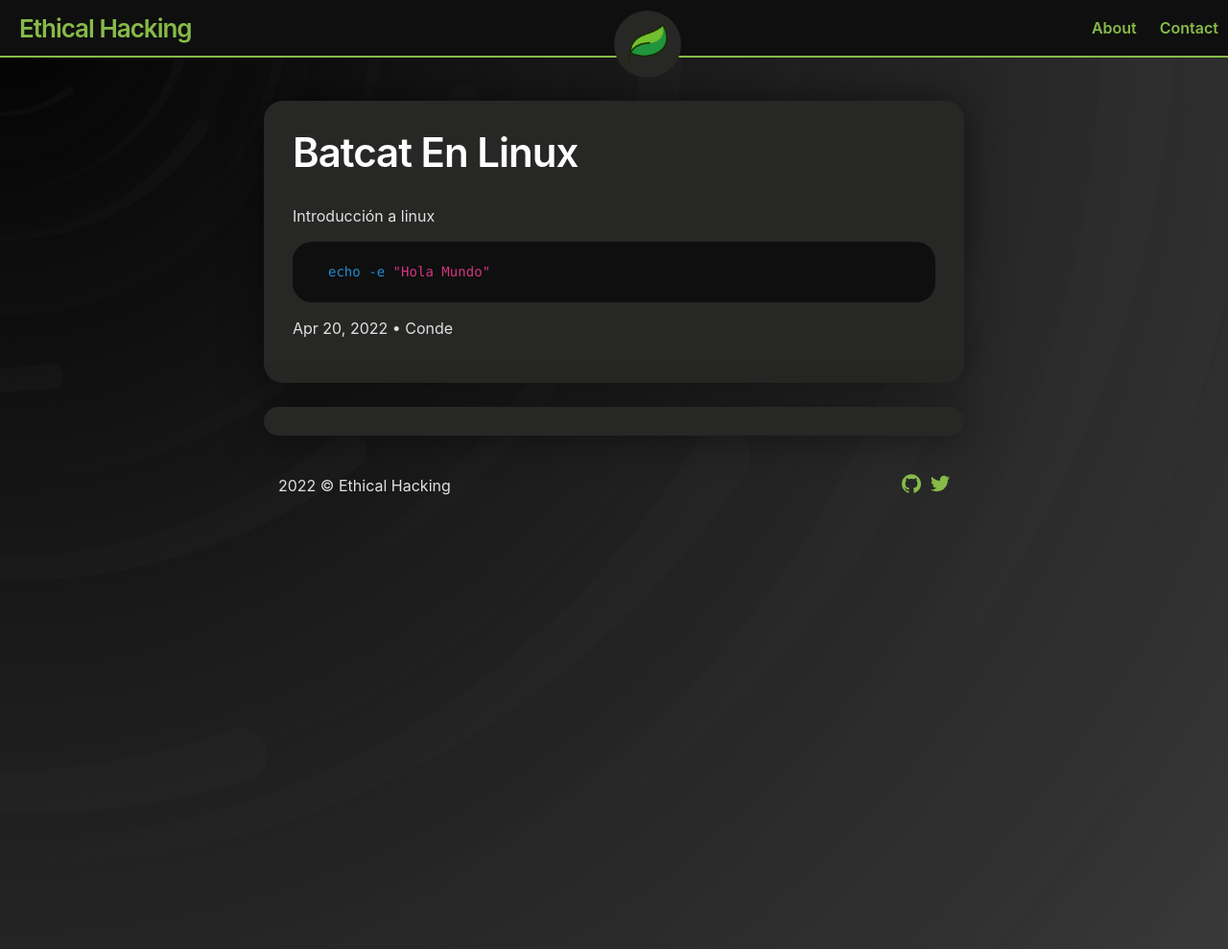
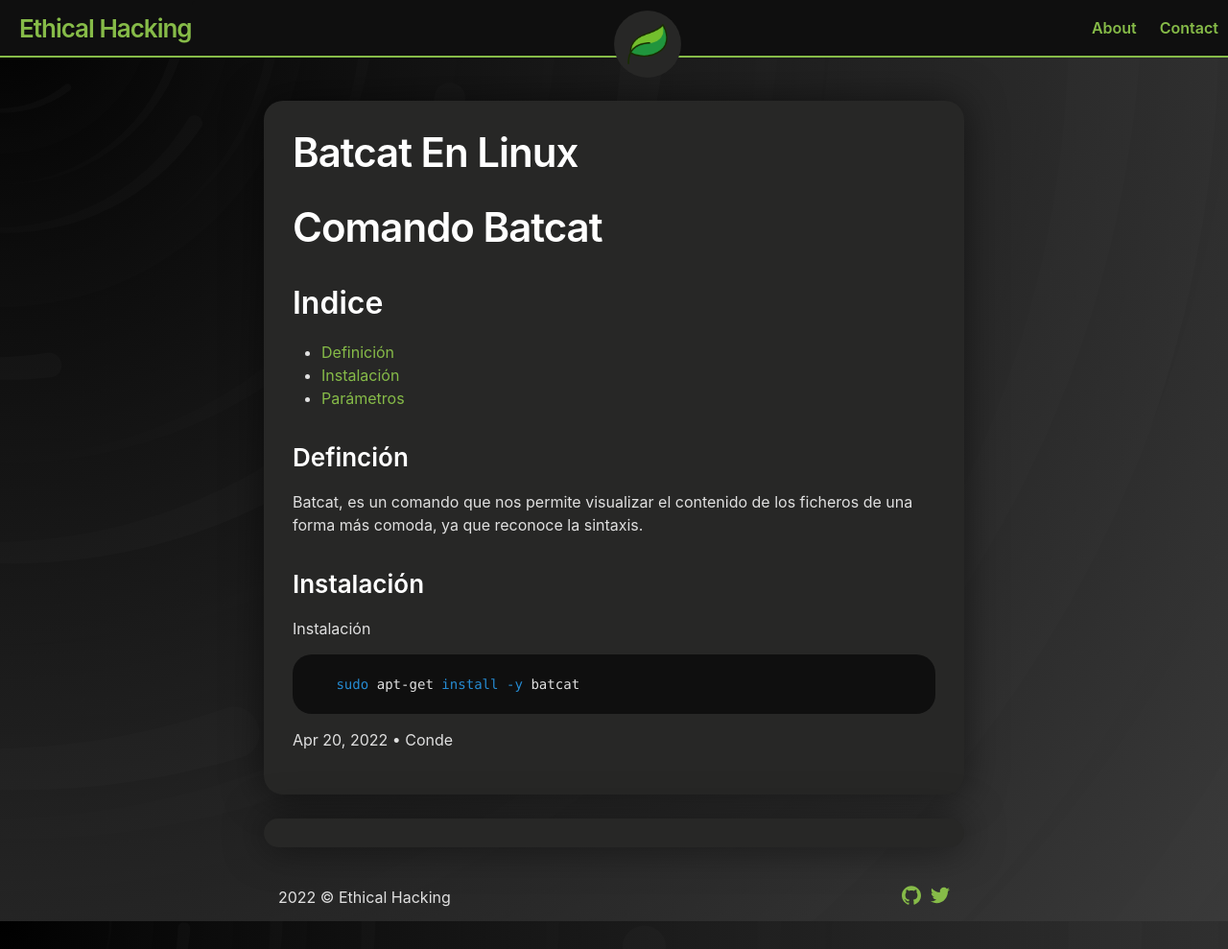
Before and after one commit to H4ckTrick/H4ckTrick.github.io, a Jekyll site: the page built from _posts/2022-04-20-Batcat-en-Linux.md, in a window 1280 px wide and 989 px high. Shown: the whole window at 96% size. Built offline with Jekyll 4.4.1, drawn with Linux system fonts in a browser that asks for light colours; a script that is not in the unit is left out.

Commit message:
Update 2022-04-20-Batcat-en-Linux.md

````diff
--- a/_posts/2022-04-20-Batcat-en-Linux.md
+++ b/_posts/2022-04-20-Batcat-en-Linux.md
@@ -3,8 +3,18 @@ layout: post
 author: Conde
 ---
 
-Introducción a linux
+# Comando Batcat
+## Indice
+- [Definición]()
+- [Instalación]()
+- [Parámetros]()
 
+### Definción
+Batcat, es un comando que nos permite visualizar el contenido de los ficheros de una forma más comoda, ya que reconoce
+la sintaxis.
+
+### Instalación
+Instalación
 ```bash
-  echo -e "Hola Mundo"
+   sudo apt-get install -y batcat
 ```
````
